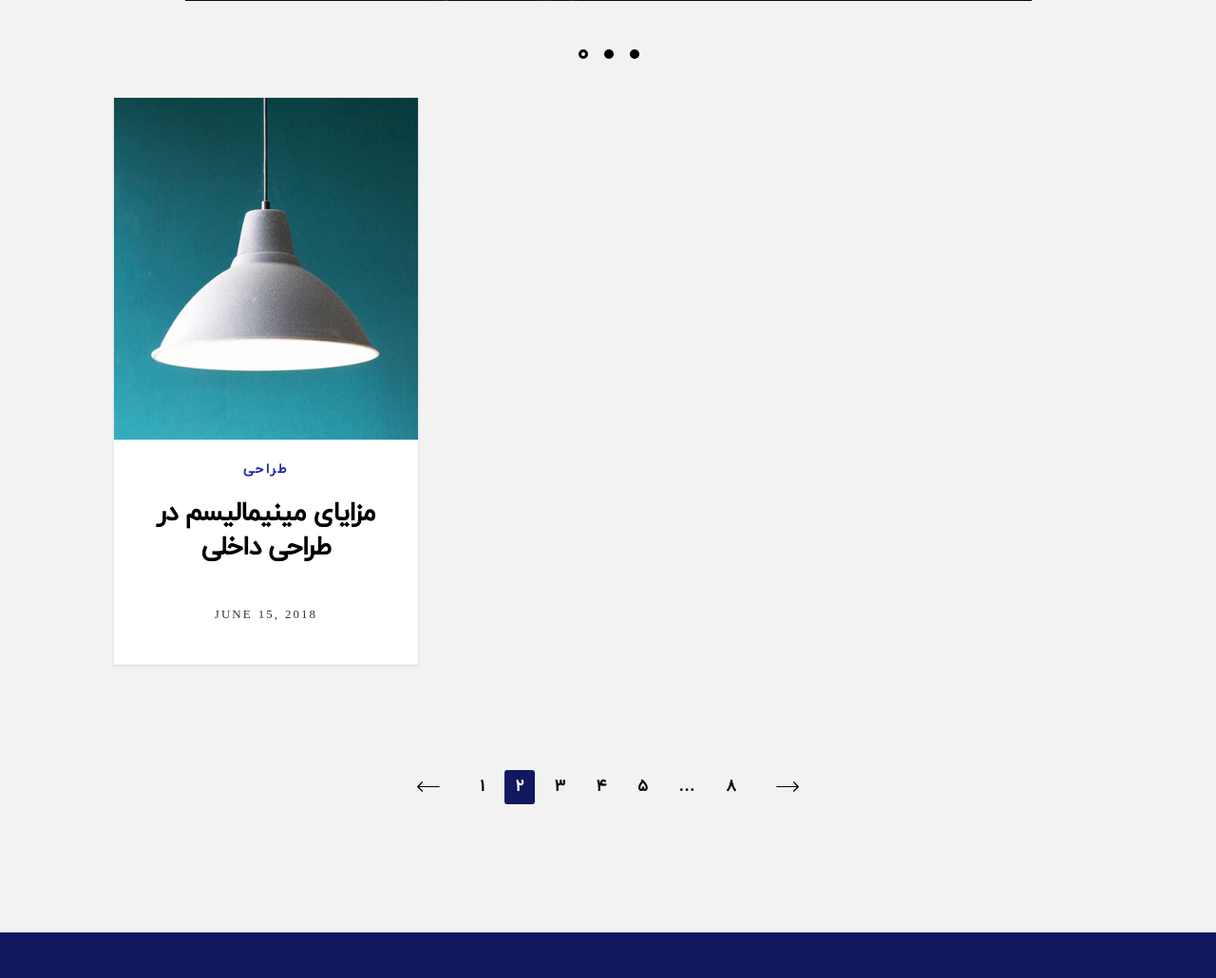
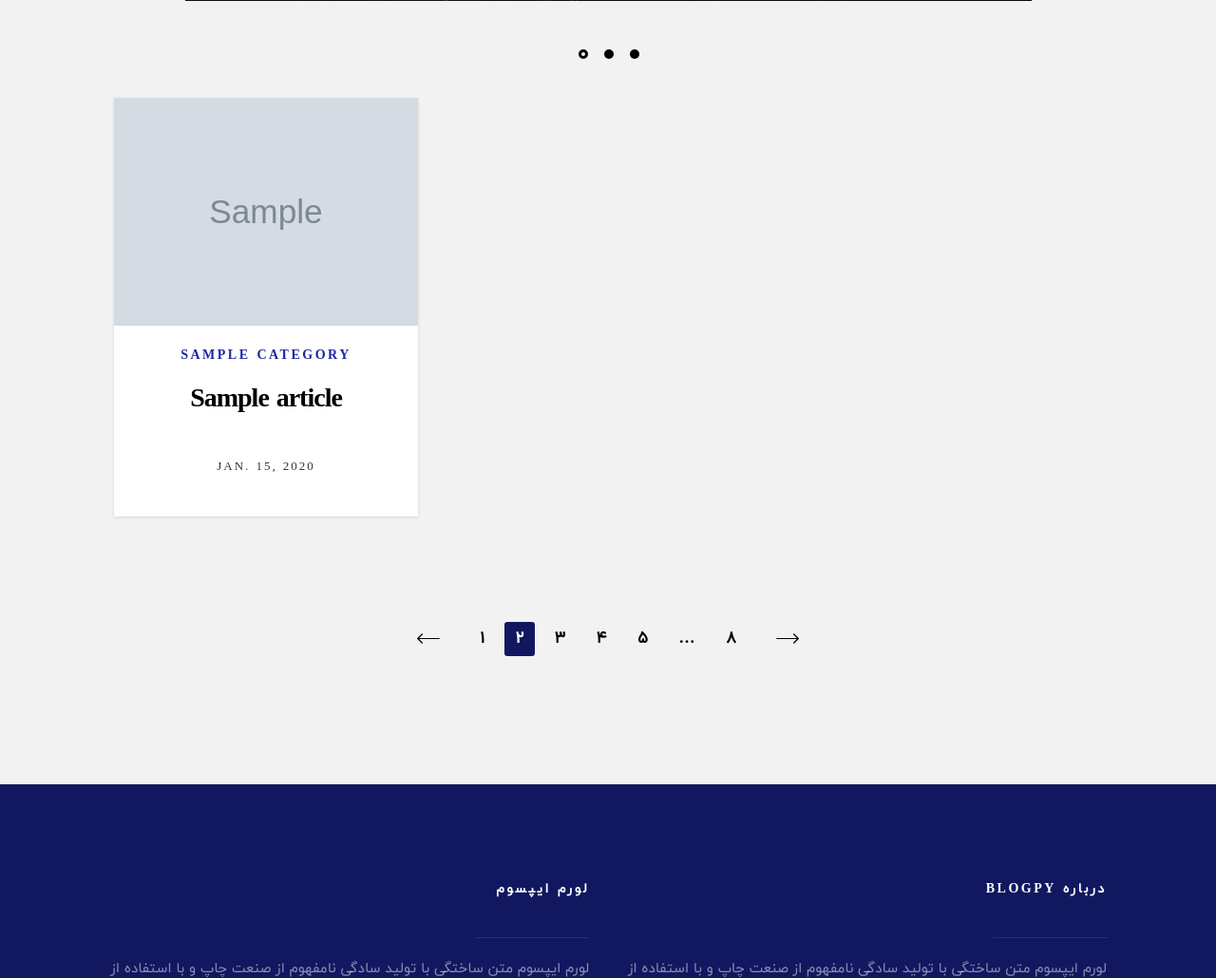
Before and after one commit to mehdi-bs/blogpy, a Django app: page / in a window 1280 px wide. Shown: the part 725-1755 px from the top of the page at 95% size. Run offline with Django 3.2, Linux system fonts and the light colour scheme; tables that the repository leaves empty hold one stand-in row (values such as "Sample post"); grey boxes marked "Sample" are stand-in pictures; some libraries are stand-ins or nearby versions.

Commit message:
Retrieve Last Articles From Database In Index.html Of Blog

```diff
--- a/blog/templates/index.html
+++ b/blog/templates/index.html
@@ -174,31 +174,31 @@
 
         <div class="row entries-wrap wide">
             <div class="entries">
-
-                <article class="col-block">
+                {% for article in article_data %}
+                    <article class="col-block">
 
                     <div class="item-entry" data-aos="zoom-in">
                         <div class="item-entry__thumb">
                             <a href="single-standard.html" class="item-entry__thumb-link">
-                                <img src="static/images/thumbs/post/lamp-400.jpg"
-                                     srcset="static/images/thumbs/post/lamp-400.jpg 1x, static/images/thumbs/post/lamp-800.jpg 2x" alt="">
+                                <img src="{{ article.cover }}" alt="">
                             </a>
                         </div>
 
                         <div class="item-entry__text">
                             <div class="item-entry__cat">
-                                <a href="category.html">طراحی</a>
+                                <a href="category.html">{{ article.category }}</a>
                             </div>
 
-                            <h1 class="item-entry__title"><a href="single-standard.html">مزایای مینیمالیسم در طراحی داخلی</a></h1>
+                            <h1 class="item-entry__title"><a href="single-standard.html">{{ article.title }}</a></h1>
 
                             <div class="item-entry__date">
-                                <a href="single-standard.html">June 15, 2018</a>
+                                <a href="single-standard.html">{{ article.created_at }}</a>
                             </div>
                         </div>
                     </div> <!-- item-entry -->
 
                 </article> <!-- end article -->
+                {% endfor %}
 
             </div> <!-- end entries -->
         </div> <!-- end entries-wrap -->
--- a/blog/views.py
+++ b/blog/views.py
@@ -12,7 +12,7 @@ class Index(TemplateView):
                 'title':article.title,
                 'cover':article.cover,
                 'category':article.category,
-                'created_at':article.created_at
+                'created_at':article.created_at.date()
             })
 
         context = {
```
